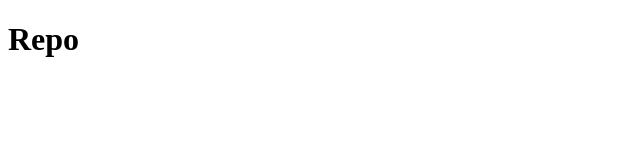
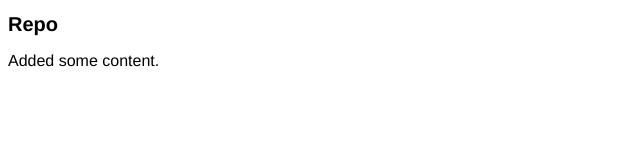
Before and after one commit to pwaraich/FirstTry, a plain HTML site: page index.html in a window 1280 px wide. Shown: the whole page, without its empty margins (0-640 px from the left). Drawn offline with Linux system fonts and the light colour scheme.

Commit message:
added a paragraph to index.html

```diff
--- a/index.html
+++ b/index.html
@@ -2,8 +2,10 @@
 <html>
 <head>
 <title> Git Hub</title>
+<link rel="stylesheet" href="style.css" media="screen">
 </head>
 <body>
 <h1> Repo </h1>
+<p>Added some content.</p>
 </body>
 </html>
```
